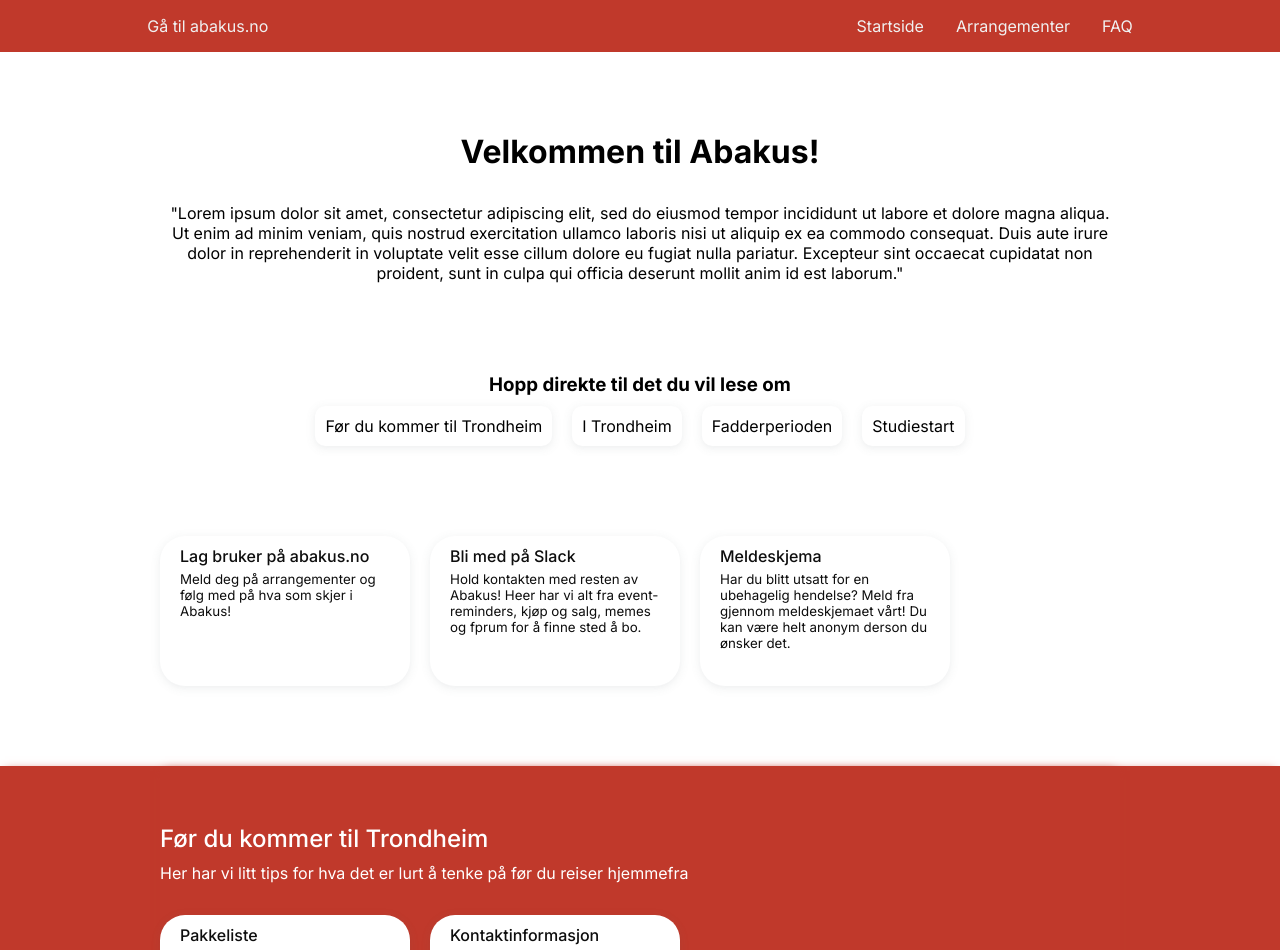
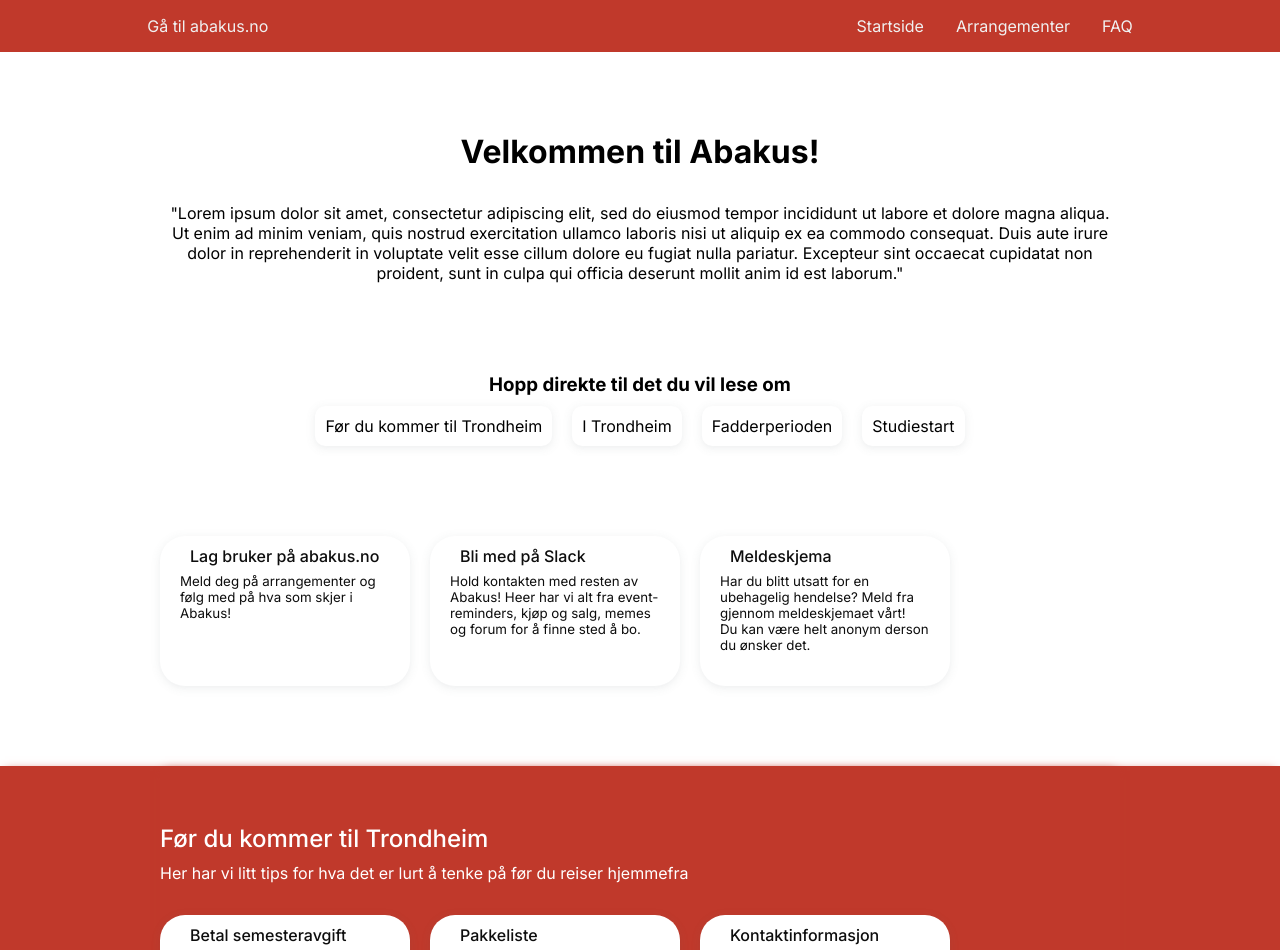
Before and after one commit to webkom/nyiabakus, a Next.js app: page / in a window 1280 px wide. Shown: the top 950 px of the page. Built offline with nearby package versions, Linux system fonts and the light colour scheme.

Commit message:
Add icon to card component

```diff
--- a/components/Card/index.tsx
+++ b/components/Card/index.tsx
@@ -1,19 +1,26 @@
+import Icon from "@/components/Icon";
 import styles from "./styles.module.css";
 
 type CardProps = {
+  icon: string;
   title: String;
   description: String;
 };
 
-export default function Card(props: CardProps) {
+const Card: React.FC<CardProps> = ({ icon, title, description }) => {
   return (
     <div className={styles.card}>
-      <h3 className={styles.title}>{props.title}</h3>
+      <h3 className={styles.title}>
+        <Icon name={icon} className={styles.icon}></Icon>
+        <span>{title}</span>
+      </h3>
       <div className={styles.description}>
-        {props.description.split("\n").map((line) => (
+        {description.split("\n").map((line) => (
           <p key={line}>{line}</p>
         ))}
       </div>
     </div>
   );
-}
+};
+
+export default Card;
--- a/components/Card/styles.module.css
+++ b/components/Card/styles.module.css
@@ -10,9 +10,16 @@
 }
 
 .title {
+  display: flex;
+  align-items: center;
+  gap: 10px;
   font-size: medium;
   font-weight: 500;
-  margin-bottom: 5px;
+  margin-bottom: 7px;
+}
+
+.title .icon {
+  font-size: 20px;
 }
 
 .description {
--- a/components/Header/HeaderCards.tsx
+++ b/components/Header/HeaderCards.tsx
@@ -7,21 +7,24 @@
     <InfoSectionWrapper className={styles.header}>
       <div className={styles.cardContainer}>
         <Card
+          icon={"person"}
           title={"Lag bruker på abakus.no"}
           description={
             "Meld deg på arrangementer og følg med på hva som skjer i Abakus!"
           }
         />
         <Card
+          icon={"logo-slack"}
           title={"Bli med på Slack"}
           description={
-            "Hold kontakten med resten av Abakus! Heer har vi alt fra event-reminders, kjøp og salg, memes og fprum for å finne sted å bo."
+            "Hold kontakten med resten av Abakus! Heer har vi alt fra event-reminders, kjøp og salg, memes og forum for å finne sted å bo."
           }
         />
         <Card
+          icon={"chatbox"}
           title={"Meldeskjema"}
           description={
-            "Har du blitt utsatt for en ubehagelig hendelse? Meld fra gjennom meldeskjemaet vårt! Du kan være helt anonym derson du ønsker det."
+            "Har du blitt utsatt for en ubehagelig hendelse? Meld fra gjennom meldeskjemaet vårt! \nDu kan være helt anonym derson du ønsker det."
           }
         />
       </div>
--- a/components/Icon/index.tsx
+++ b/components/Icon/index.tsx
@@ -1,11 +1,14 @@
 import React from "react";
-import styles from "./styles.module.css";
-import InfoSectionWrapper from "@/components/InfoSectionWrapper";
+
+type IconProps = {
+  name: string;
+  className: string;
+};
 
 // prettier-ignore
-const Icon: React.FC<{ name: string }> = (props) => {
-  {/* @ts-ignore*/}
-  return <ion-icon {...props}></ion-icon>;
+const Icon: React.FC<IconProps> = ({name, className}) => {
+  {/* @ts-ignore */}
+  return <span className={className}><ion-icon name={name} suppressHydrationWarning={true}></ion-icon></span>;
 };
 
 export default Icon;
--- a/components/InfoSectionPreparation/index.tsx
+++ b/components/InfoSectionPreparation/index.tsx
@@ -15,12 +15,21 @@
       </p>
       <div className={styles.cardContainer}>
         <Card
-          title={"Pakkeliste"}
+          icon={"cash"}
+          title={"Betal semesteravgift"}
           description={
-            "Meld deg på arrangementer og følg med på hva som skjer i Abakus!"
+            "Etter du har fått plass på studiet kan du betale semesteravgift på studentweb, det trenger du for å få studentmail+++, så det er greit å gjøre så fort som mulig"
           }
         />
         <Card
+          icon={"bag"}
+          title={"Pakkeliste"}
+          description={
+            "Vi har samlet våre beste tips til hva du burde pakke med deg når du reiser til Trondheim!"
+          }
+        />
+        <Card
+          icon={"call"}
           title={"Kontaktinformasjon"}
           description={
             "Her har kan du finne kontaktinformasjonen til diverse personer i Abakus dersom du lurer på noe"
--- a/components/InfoSectionTrondheim/index.tsx
+++ b/components/InfoSectionTrondheim/index.tsx
@@ -5,26 +5,31 @@
 
 const infoCardData = [
   {
+    icon: "cafe",
     title: "Abakus-kontoret",
     description:
       "I Abakus har vi vårt eget kontor på Realfagsbygget! Her kan du slappe av med Smash/Mariokart, spise lunsj eller kjøpe noe billig snacks fra kiosken vår Snack Overflow",
   },
   {
+    icon: "tv",
     title: "Komtek-loungen",
     description:
       "Kommunikasjonsteknologi sitt eget hvileområde, med kjøkkenkrok, sofa, bordtennisbord og TV",
   },
   {
+    icon: "tennisball",
     title: "A3",
     description:
       "A3 (3. etasje på A-blokka i Realfagsbygget) er der kontoret vårt er, i tillegg til bordtennisbord og leserom der du garantert finner mange av dine medstudenter",
   },
   {
+    icon: "beer",
     title: "Kjelleren LaBamba",
     description:
       "Vi har også vårt eget utested som heter LaBamba! Det ligger på Moholt, og publiserer arrangementer på abakus.no når det er åpent!",
   },
   {
+    icon: "school",
     title: "Immatrikulering",
     description:
       "Immatrikuleringen er velkomstseremonien til NTNU. Du kan lese mer om det på NTNU og instituttene sine nettsider",
@@ -46,6 +51,7 @@
         {infoCardData.map((info) => (
           <Card
             key={info.title}
+            icon={info.icon}
             title={info.title}
             description={info.description}
           />
--- a/components/QuickLinks/styles.module.css
+++ b/components/QuickLinks/styles.module.css
@@ -6,6 +6,7 @@
 .stickyWrapper {
   position: sticky;
   top: -1px;
+  z-index: 10;
 
   display: flex;
   flex-wrap: wrap;
```
